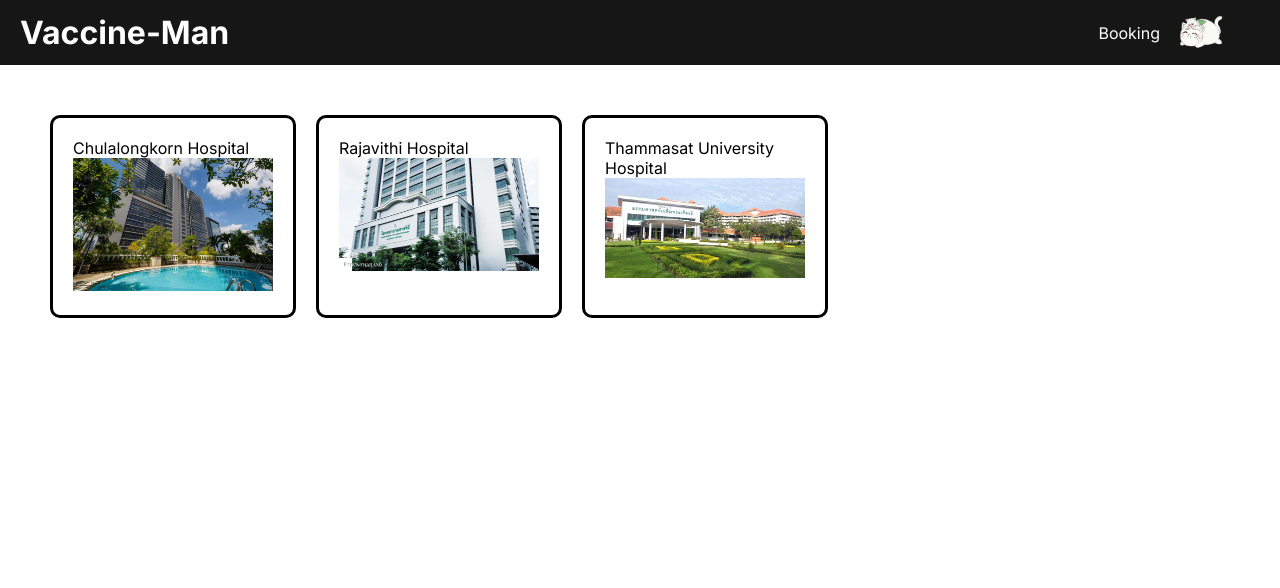
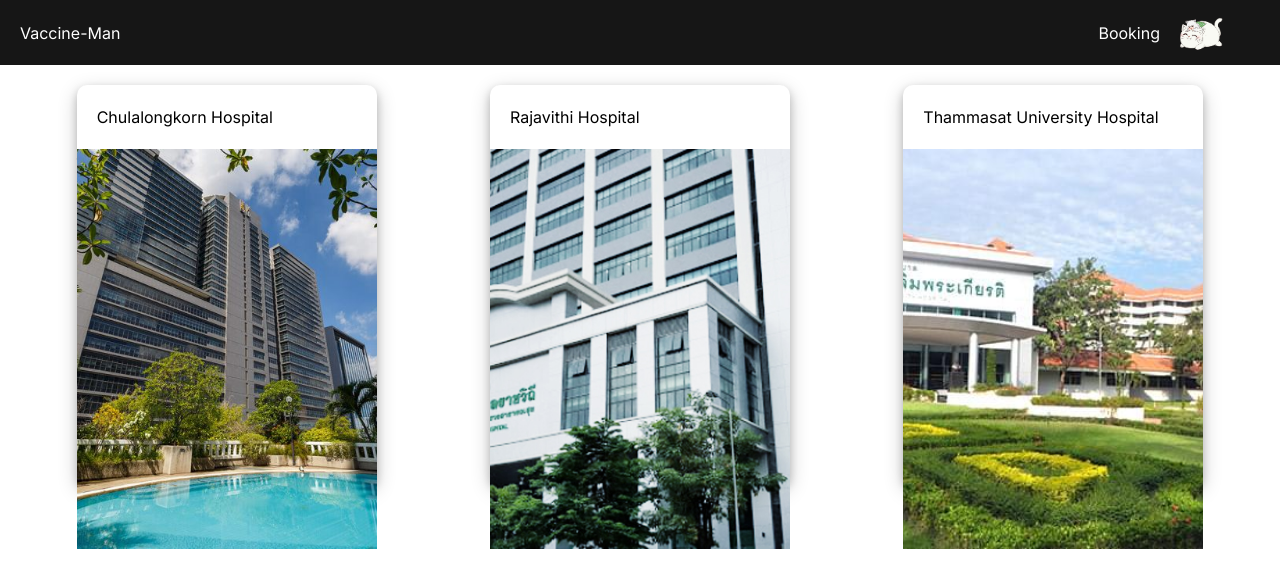
Before and after one commit to Tantawit/vaccine_booking, a Next.js app: page /bookings in a window 1280 px wide. Shown: the top 588 px of the page. Built offline with nearby package versions, Linux system fonts and the light colour scheme.

Commit message:
Change format to match with profesor code

```diff
--- a/package.json
+++ b/package.json
@@ -6,7 +6,8 @@
     "dev": "next dev",
     "build": "next build",
     "start": "next start",
-    "lint": "next lint"
+    "lint": "next lint",
+    "devp": "next dev -p 3001"
   },
   "dependencies": {
     "@types/node": "20.5.4",
--- a/src/app/bookings/page.module.css
+++ b/src/app/bookings/page.module.css
@@ -4,19 +4,9 @@
 
 .contentContainer {
   display: flex;
-  padding: 40px 0px 0px 40px;
+  flex-direction: row;
+  flex-wrap: wrap;
+  justify-content: space-around;
+  align-content: space-around;
+  margin: 20px;
 }
-
-.hospitalCard {
-  border-color: black;
-  border-style: solid;
-  border-width: 3px;
-  border-radius: 10px;
-  padding: 20px;
-  max-width: 200px;
-  margin: 10px;
-}
-
-.hospitalImage {
-  max-width: 200px;
-}
--- a/src/app/bookings/page.tsx
+++ b/src/app/bookings/page.tsx
@@ -1,5 +1,6 @@
-import Navbar from '../components/navbar';
-import styles from './page.module.css';
+import HospitalCard from "../components/HospitalCard";
+import Navbar from "../components/navbar";
+import styles from "./page.module.css";
 
 export default function Home() {
   return (
@@ -22,18 +23,3 @@
     </div>
   );
 }
-
-function HospitalCard({
-  HospitalName,
-  HospitalImagePath,
-}: {
-  HospitalName: string;
-  HospitalImagePath: string;
-}) {
-  return (
-    <div className={styles.hospitalCard + " w-96 bg-white shadow rounded"}>
-      {HospitalName}
-      <img src={HospitalImagePath} className={styles.hospitalImage} />
-    </div>
-  );
-}
--- /dev/null
+++ b/src/app/components/HospitalCard.tsx
@@ -0,0 +1,26 @@
+import Image from "next/image";
+
+import styles from "./component.module.css";
+
+export default function HospitalCard({
+  HospitalName,
+  HospitalImagePath,
+}: {
+  HospitalName: string;
+  HospitalImagePath: string;
+}) {
+  return (
+    <div className={styles.hospitalCard}>
+      <div className={styles.hospitalText}>{HospitalName}</div>
+      <div className={styles.hospitalImage}>
+        <Image
+          src={HospitalImagePath}
+          alt="Hospital Image"
+          fill={true}
+          objectFit="cover"
+        />
+        fuck
+      </div>
+    </div>
+  );
+}
--- a/src/app/components/component.module.css
+++ b/src/app/components/component.module.css
@@ -25,3 +25,21 @@
   text-decoration: none;
   color: white;
 }
+
+.hospitalCard {
+  width: 300px;
+  height: 400px;
+  background: white;
+  box-shadow: 0 4px 8px 0 rgba(0, 0, 0, 0.2), 0 6px 20px 0 rgba(0, 0, 0, 0.2);
+  border-radius: 10px;
+}
+
+.hospitalImage {
+  position: relative;
+  height: 100%;
+  width: 100%;
+}
+
+.hospitalText {
+  margin: 20px;
+}
--- a/src/app/globals.css
+++ b/src/app/globals.css
@@ -1,3 +1,7 @@
+@tailwind base;
+@tailwind components;
+@tailwind utilities;
+
 body {
   margin: 0;
 }
--- a/tailwind.config.js
+++ b/tailwind.config.js
@@ -1,6 +1,11 @@
 /** @type {import('tailwindcss').Config} */
 module.exports = {
-  content: ["*"],
+  content: [
+    "*",
+    "./src/**/*.{js,jsx,ts,tsx}",
+    "./src/app/**/*.{js,jsx,ts,tsx}",
+    "./src/components/**/*.{js,jsx,ts,tsx}",
+  ],
   theme: {
     extend: {},
   },
```
